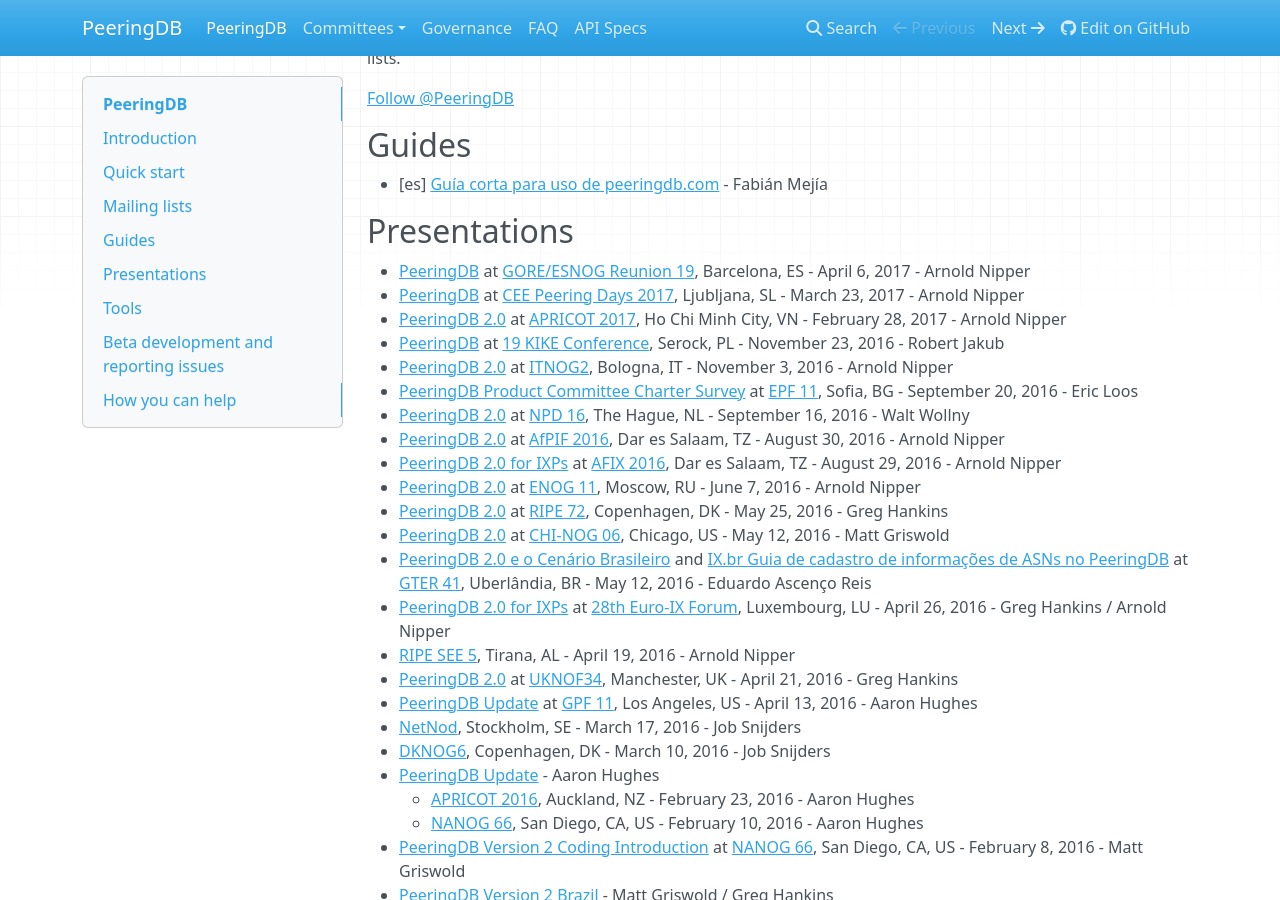
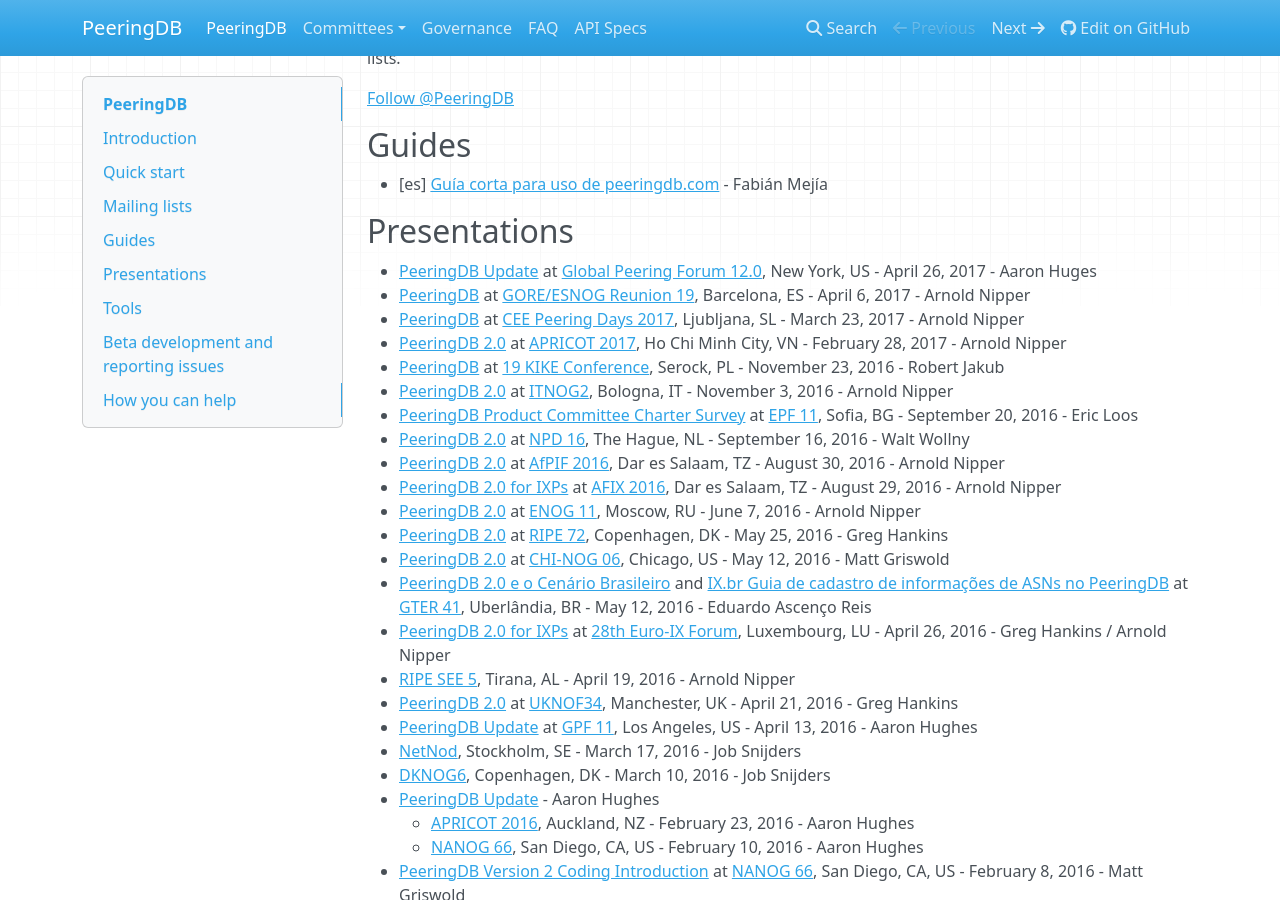
Before and after one commit to peeringdb/docs, an MkDocs documentation site: the page built from docs/index.md, in a window 1280 px wide and 900 px high, scrolled down 1565 px. Built offline with MkDocs 1.6.1, drawn with Linux system fonts in a browser that asks for light colours; nearby versions of some CDN libraries; comment, search, counter and statistics services are not loaded; old or Windows-style settings are respelled for this version of MkDocs.

Commit message:
Add GPF 12.0 presentation.

```diff
--- a/docs/index.md
+++ b/docs/index.md
@@ -82,7 +82,8 @@
 
 ## Presentations
 
-- [PeeringDB](presentation/20170406-ESNOG19-Nipper.pdf) at [GORE/ESNOG Reunion 19](http://www.esnog.net/2017/01/goreesnog-reunion-19-csuccatnix-barcelona//), Barcelona, ES - April 6, 2017 - Arnold Nipper
+- [PeeringDB Update](presentation/20170426-gpf-12.0-hughes-peeringdb.pdf) at [Global Peering Forum 12.0](https://www.peeringforum.com/gpf-12-0-peeringdb-update/), New York, US - April 26, 2017 - Aaron Huges
+- [PeeringDB](presentation/20170406-ESNOG19-Nipper.pdf) at [GORE/ESNOG Reunion 19](http://www.esnog.net/2017/01/goreesnog-reunion-19-csuccatnix-barcelona/), Barcelona, ES - April 6, 2017 - Arnold Nipper
 - [PeeringDB](presentation/20170323-CEE-Peeringdays-Nipper.pdf) at [CEE Peering Days 2017](http://www.peeringdays.eu/), Ljubljana, SL - March 23, 2017 - Arnold Nipper
 - [PeeringDB 2.0](presentation/20170228-Apricot2017-Nipper.pdf) at [APRICOT 2017](https://2017.apricot.net/), Ho Chi Minh City, VN - February 28, 2017 - Arnold Nipper
 - [PeeringDB](presentation/2016-11-23-kikeautumn16-2.pdf) at [19 KIKE Conference](http://kikeevents.com/en/category/19-kike-conference/), Serock, PL - November 23, 2016 - Robert Jakub
```
Also changed, not shown: 1 other file.
